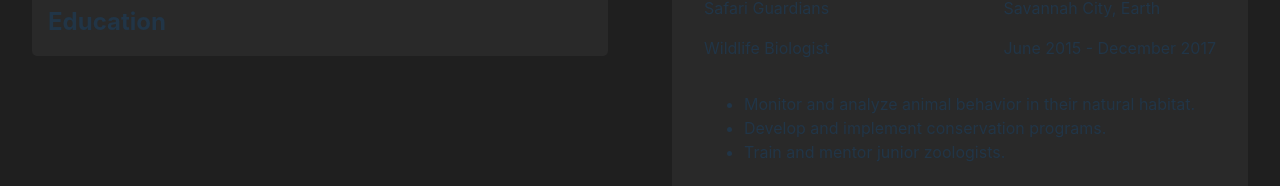
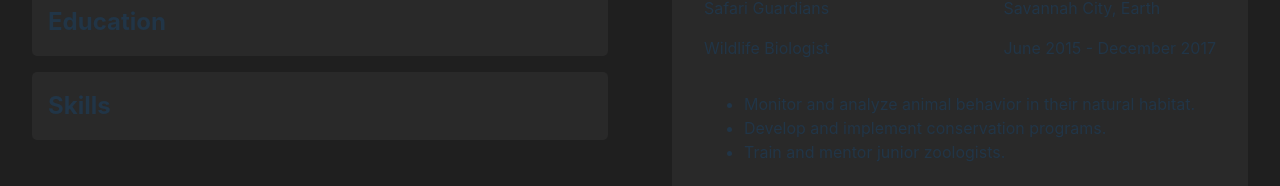
Before and after one commit to JakeNead/resume-builder, a React (Vite) app: page / in a window 1280 px wide. Shown: the part 536-722 px from the top of the page. Built offline with nearby package versions, Linux system fonts and the light colour scheme.

Commit message:
Skill section works now

```diff
--- a/src/components/resume.jsx
+++ b/src/components/resume.jsx
@@ -4,6 +4,7 @@ import DisplayResume from "./displayResume";
 import ContactInfo from "./contactInfo";
 import Experience from "./experience";
 import Education from "./education";
+import Skills from "./skills";
 
 export default function Resume() {
   const [resume, setResume] = useState(exampleResume);
@@ -124,6 +125,24 @@ export default function Resume() {
     setResume(newResume);
   }
 
+  function handleChangeSkills(e) {
+    const newResume = { ...resume, Skills: [...resume.Skills] };
+    newResume.Skills[e.target.dataset.index].skill = e.target.value;
+    setResume(newResume);
+  }
+  function handleAddSkills() {
+    const newResume = { ...resume };
+    newResume.Skills.push({
+      key: crypto.randomUUID(),
+      skill: "",
+    });
+    setResume(newResume);
+  }
+  function handleDeleteSkills() {
+    const newResume = { ...resume };
+    newResume.Skills.pop();
+    setResume(newResume);
+  }
   return (
     <main>
       <div className="resumeInputSection">
@@ -152,6 +171,14 @@ export default function Resume() {
           handleAddEducation={handleAddEducation}
           handleDeleteEducation={handleDeleteEducation}
         />
+        <Skills
+          resume={resume}
+          expand={expand}
+          handleExpand={handleExpand}
+          handleChangeSkills={handleChangeSkills}
+          handleAddSkills={handleAddSkills}
+          handleDeleteSkills={handleDeleteSkills}
+        />
       </div>
       <DisplayResume resume={resume} />
     </main>
--- /dev/null
+++ b/src/components/skills.jsx
@@ -0,0 +1,81 @@
+import { Input } from "./inputs";
+
+export default function Skills({
+  resume,
+  expand,
+  handleExpand,
+  handleChangeSkills,
+  handleAddSkills,
+  handleDeleteSkills,
+}) {
+  return (
+    <div className="skillsSection inputSection">
+      <h2 className="skills" onClick={handleExpand}>
+        Skills
+      </h2>
+
+      {expand.skills && (
+        <>
+          <SkillsInputs
+            resume={resume}
+            handleChangeSkills={handleChangeSkills}
+          />
+          <AddSkillButton resume={resume} handleAddSkills={handleAddSkills} />
+          <DeleteSkillButton
+            resume={resume}
+            handleDeleteSkills={handleDeleteSkills}
+          />
+        </>
+      )}
+    </div>
+  );
+}
+
+function SkillsInputs({ resume, handleChangeSkills }) {
+  return (
+    <div className="skillsInput">
+      {resume.Skills.map((skillItem, index) => {
+        return (
+          <Input
+            name={"Skill"}
+            input={skillItem.skill}
+            index={index}
+            onChange={handleChangeSkills}
+          />
+        );
+      })}
+    </div>
+  );
+}
+
+function AddSkillButton({ resume, handleAddSkills }) {
+  if (resume.Skills.length < 10) {
+    return (
+      <button type="button" onClick={handleAddSkills}>
+        Add Skill
+      </button>
+    );
+  } else {
+    return (
+      <button type="button" disabled>
+        Add Skill max:10
+      </button>
+    );
+  }
+}
+
+function DeleteSkillButton({ resume, handleDeleteSkills }) {
+  if (resume.Skills.length > 1) {
+    return (
+      <button type="button" onClick={handleDeleteSkills}>
+        Delete Skill
+      </button>
+    );
+  } else {
+    return (
+      <button type="button" disabled>
+        Delte Skill min:3
+      </button>
+    );
+  }
+}
```
